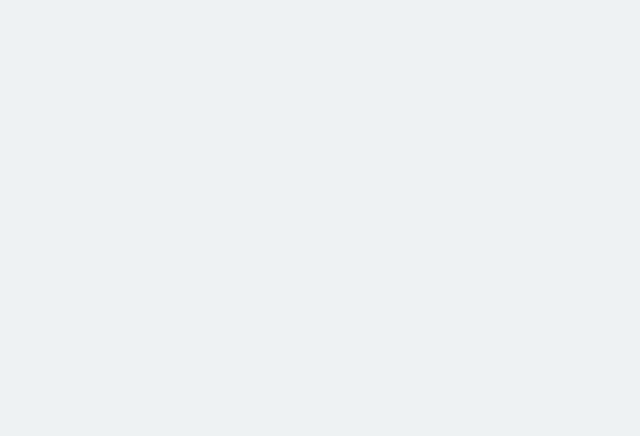
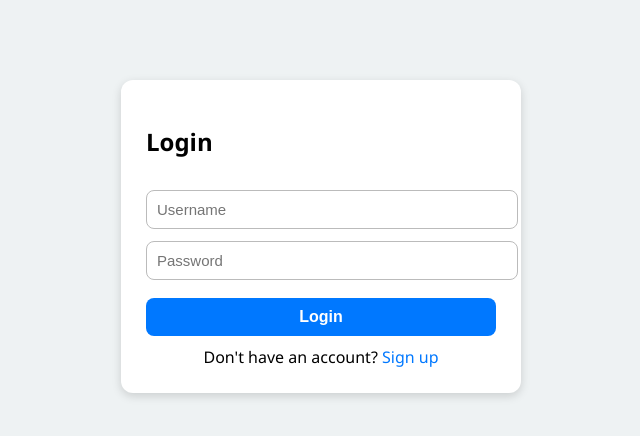
Before and after one commit to Fardin00275/my-website, a website: page public/login.html in a window 1280 px wide. Shown: the whole page, without its empty margins (319-959 px from the left). Drawn offline with Linux system fonts and the light colour scheme.

Commit message:
Added login system

```diff
--- a/public/login.html
+++ b/public/login.html
@@ -44,3 +44,78 @@
       color: white;
       border: 1px solid #666;
     }
+
+    button {
+      width: 100%;
+      margin-top: 18px;
+      padding: 10px;
+      background: #0078ff;
+      color: white;
+      border: none;
+      border-radius: 8px;
+      font-weight: 600;
+      font-size: 16px;
+      cursor: pointer;
+    }
+    button:hover {
+      background: #0066d3;
+    }
+
+    .link {
+      text-align: center;
+      margin-top: 10px;
+    }
+    a {
+      color: #0078ff;
+      text-decoration: none;
+    }
+  </style>
+</head>
+<body>
+
+  <div class="container">
+    <div class="card">
+      <h2>Login</h2>
+
+      <form id="loginForm">
+        <input type="text" id="username" placeholder="Username" required>
+        <input type="password" id="password" placeholder="Password" required>
+        <button type="submit">Login</button>
+      </form>
+
+      <div class="link">
+        Don't have an account? <a href="/signup.html">Sign up</a>
+      </div>
+    </div>
+  </div>
+
+  <script>
+    // Load Dark mode
+    if (localStorage.getItem("theme") === "dark")
+      document.body.classList.add("dark");
+
+    document.getElementById("loginForm").addEventListener("submit", async (e) => {
+      e.preventDefault();
+
+      const username = document.getElementById("username").value;
+      const password = document.getElementById("password").value;
+
+      const res = await fetch("/login", {
+        method: "POST",
+        headers: {"Content-Type": "application/json"},
+        body: JSON.stringify({ username, password })
+      });
+
+      const data = await res.json();
+
+      if (data.success) {
+        alert("Logged in!");
+        window.location.href = "/index.html";
+      } else {
+        alert(data.error || "Login failed");
+      }
+    });
+  </script>
+
+</body>
+</html>
```
